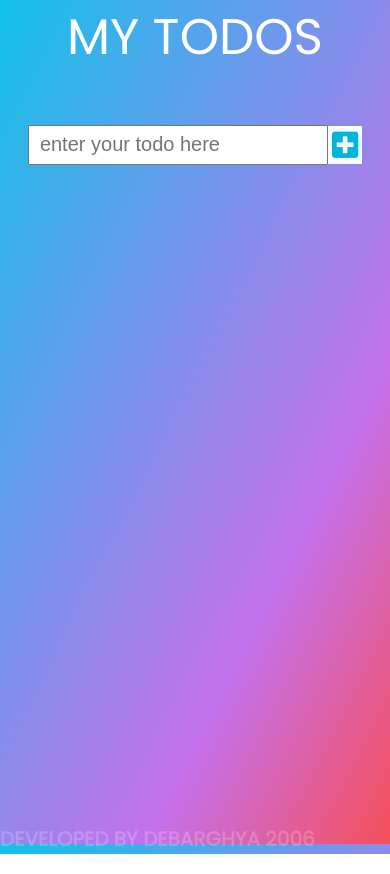
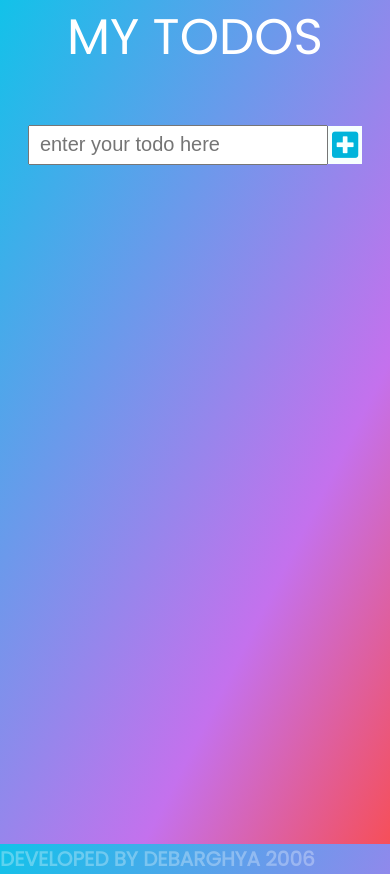
Before and after one commit to Physicsboii/todolist, a plain HTML site: page index.html in a window 390 px wide. Drawn offline with Linux system fonts and the light colour scheme.

Commit message:
Update stlye1.css

```diff
--- a/css/stlye1.css
+++ b/css/stlye1.css
@@ -78,10 +78,10 @@ h2:hover {
 }
 
 h3{
-    color: rgba(255, 255,255 ,0.2);
+    color: rgba(255, 255,255 ,0.3);
     font-size: 20px;
     position: absolute;
-    bottom: 0px;
+    top: 100%;
 }
 
 @media (max-width: 50rem){
@@ -94,11 +94,6 @@ h3{
         min-height: 1080;
     }
 
-    h3{
-
-    position: absolute;
-    bottom: -10px;
-}
 
 
 }
```
